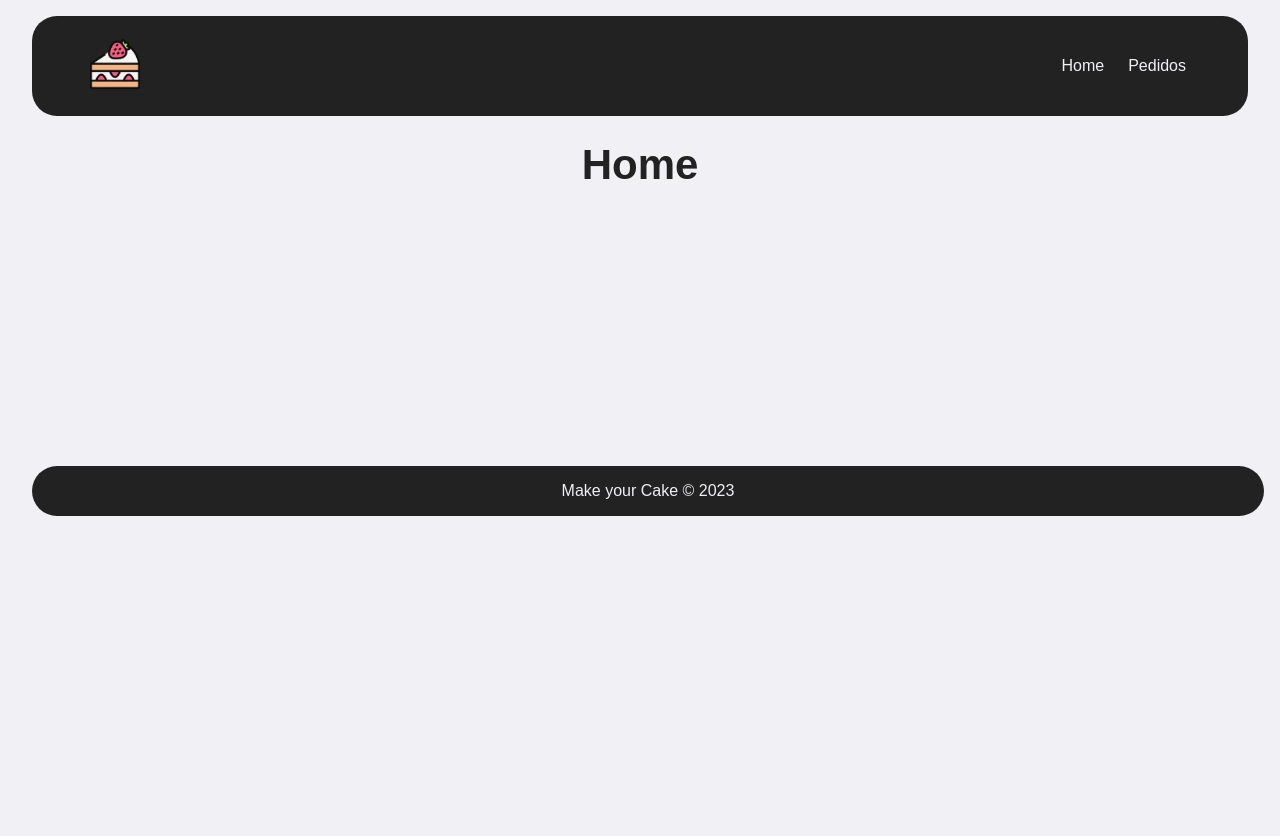
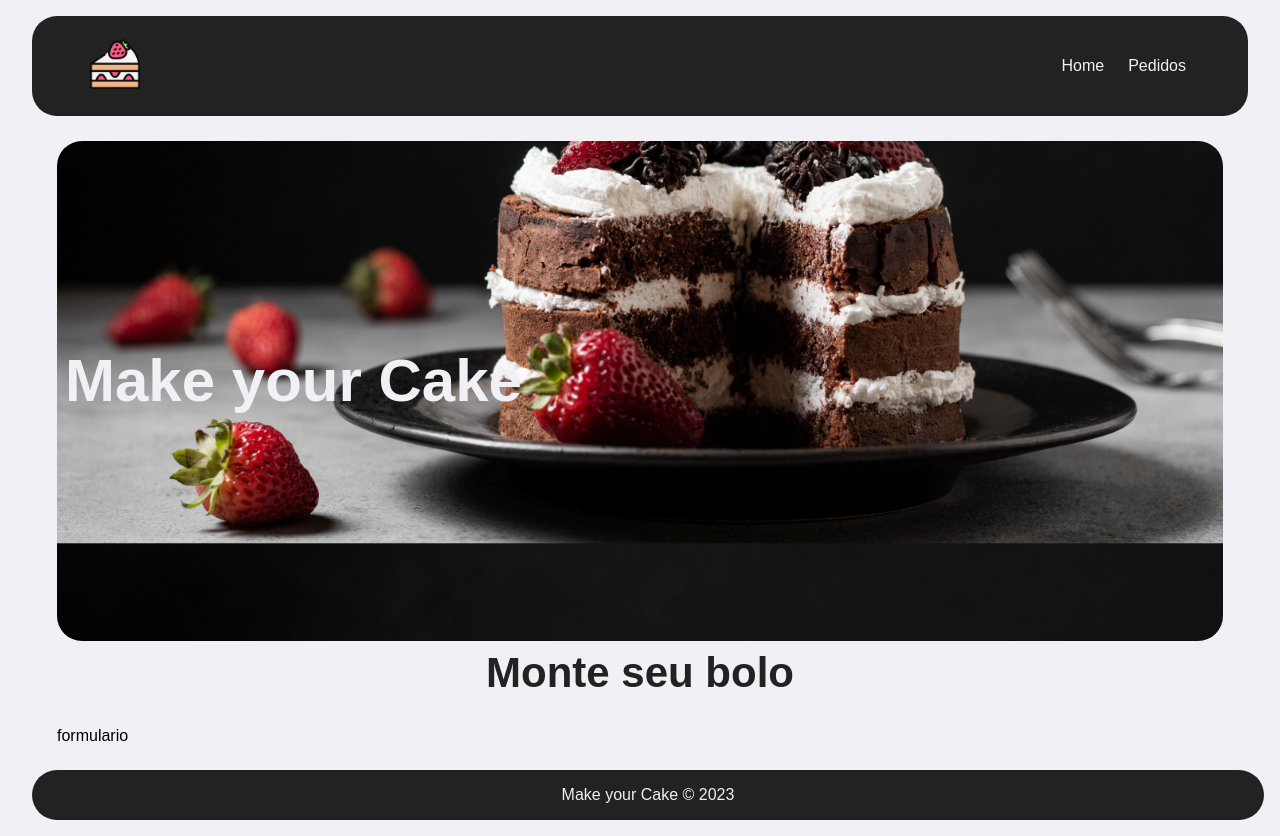
Before and after one commit to Edufcc/vue-project-MakeYourCake, a Vue app: page / in a window 1280 px wide. Built offline with nearby package versions, Linux system fonts and the light colour scheme.

Commit message:
feat: create banner

```diff
--- /dev/null
+++ b/src/components/Banner.vue
@@ -0,0 +1,29 @@
+<template>
+    <div id="main-banner">
+      <h1>Make your Cake</h1>
+    </div>
+</template>
+
+<script setup lang="ts">
+
+
+</script>
+
+<style scoped>
+    #main-banner {
+        background-image: url("/img/cake.jpg");
+        background-position: 0 -375px;
+        background-size: cover;
+        border-radius: 25px;
+        height: 500px;
+        display: flex;
+        align-items: center;
+        justify-content: flex-start;
+    }
+
+    #main-banner h1 {
+        color: var(--bg-color);
+        text-align: center;
+        font-size: 60px;
+    }
+</style>
--- a/src/views/HomeView.vue
+++ b/src/views/HomeView.vue
@@ -1,11 +1,13 @@
 <template>
   <div class="main-container">
-    <h1>Home</h1>
+    <Banner />
+    <h1>Monte seu bolo</h1>
+    <p>formulario</p>
   </div>
 </template>
 
 <script setup lang="ts">
-
+import Banner from '@/components/Banner.vue';
 </script>
 
 <style></style>
```
Also changed, not shown: public/img/cake.jpg (added).
